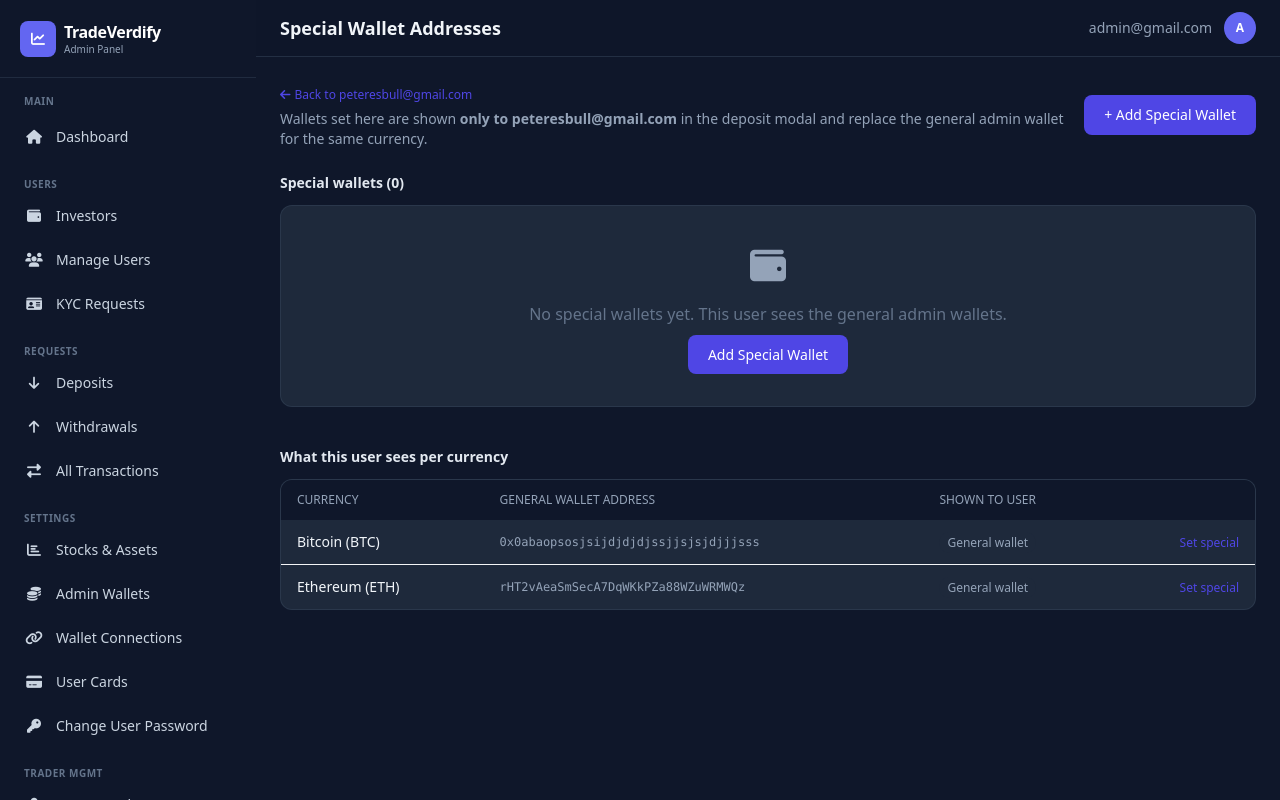
After one commit to anuoluwapov74-code/tradeverde_be, a Django app: page /dashboard/users/1/special-wallets/ in a window 1280 px wide. The commit adds this page. Run offline with Django 5.2, Linux system fonts and the light colour scheme; a user stored in the database is signed in; data comes from the database, SQL or seed files in the repository; some libraries are stand-ins or nearby versions.

Commit message:
Add per-user special deposit wallets (UserAdminWallet)
Admins can assign a user their own deposit wallet per currency from the
user detail page (Quick Actions -> Special Wallet Addresses), with list,
add, edit and delete pages. The deposit options endpoint shows a logged-in
user's active special wallets in place of the general AdminWallet for the
same currency, listed first; other currencies fall back to AdminWallet.

Requires migration app.0018_useradminwallet.

Co-Authored-By: Claude Opus 5.5 <noreply@anthropic.com>

```diff
--- a/dashboard/templates/dashboard/user_detail.html
+++ b/dashboard/templates/dashboard/user_detail.html
@@ -73,6 +73,12 @@
                     <button class="w-full px-3 py-2.5 bg-emerald-50 text-emerald-700 rounded-lg text-xs font-medium hover:bg-emerald-100 transition"><i class="fas fa-check mr-1"></i>Activate</button>
                 </form>
                 {% endif %}
+
+                <!-- Special (user-specific) deposit wallets -->
+                <a href="{% url 'dashboard:user_wallets_list' view_user.id %}"
+                   class="w-full text-center px-3 py-2.5 bg-sky-50 text-sky-700 rounded-lg text-xs font-medium hover:bg-sky-100 transition">
+                    <i class="fas fa-wallet mr-1"></i>Special Wallet Addresses{% with n=view_user.special_wallets.count %}{% if n %} ({{ n }}){% endif %}{% endwith %}
+                </a>
 
                 <!-- Transfer Toggle -->
                 <form method="post">{% csrf_token %}
--- /dev/null
+++ b/dashboard/templates/dashboard/user_wallets_list.html
@@ -0,0 +1,95 @@
+{% extends "dashboard/base.html" %}
+{% load humanize %}
+{% block title %}Special Wallets - TradeVerdify Admin{% endblock %}
+{% block page_title %}Special Wallet Addresses{% endblock %}
+
+{% block content %}
+<div class="flex flex-col sm:flex-row sm:items-center sm:justify-between gap-3 mb-6">
+    <div>
+        <a href="{% url 'dashboard:user_detail' view_user.id %}" class="text-xs text-indigo-600 hover:text-indigo-500"><i class="fas fa-arrow-left mr-1"></i>Back to {{ view_user.email }}</a>
+        <p class="text-sm text-gray-500 mt-1">
+            Wallets set here are shown <strong>only to {{ view_user.email }}</strong> in the deposit modal and replace the general admin wallet for the same currency.
+        </p>
+    </div>
+    <a href="{% url 'dashboard:add_user_wallet' view_user.id %}" class="shrink-0 px-5 py-2.5 bg-indigo-600 text-white rounded-lg text-sm font-medium hover:bg-indigo-500 transition">+ Add Special Wallet</a>
+</div>
+
+<h4 class="text-sm font-semibold text-gray-700 mb-3">Special wallets ({{ wallets|length }})</h4>
+<div class="grid grid-cols-1 md:grid-cols-2 lg:grid-cols-3 gap-4 mb-10">
+    {% for w in wallets %}
+    <div class="bg-white rounded-xl border border-gray-200/60 p-5 {% if not w.is_active %}opacity-60{% endif %}">
+        <div class="flex items-center justify-between mb-4">
+            <div class="flex items-center gap-3">
+                <div class="w-10 h-10 bg-sky-100 rounded-full flex items-center justify-center text-sky-700 font-bold text-xs">{{ w.currency|truncatechars:4 }}</div>
+                <div>
+                    <h4 class="font-semibold text-gray-800">{{ w.get_currency_display }}</h4>
+                    <p class="text-xs text-gray-400">Fallback rate: ${{ w.amount|floatformat:2|intcomma }}/unit</p>
+                </div>
+            </div>
+            {% if w.is_active %}
+            <span class="px-2 py-0.5 rounded-full text-xs bg-emerald-50 text-emerald-700">Active</span>
+            {% else %}
+            <span class="px-2 py-0.5 rounded-full text-xs bg-gray-100 text-gray-500" title="Inactive: the user sees the general wallet for this currency">Inactive</span>
+            {% endif %}
+        </div>
+        <div class="bg-gray-50 rounded-lg p-3 mb-4">
+            <p class="text-xs text-gray-500 mb-1">Wallet Address</p>
+            <p class="text-xs font-mono text-gray-700 break-all">{{ w.wallet_address }}</p>
+        </div>
+        {% if w.qr_code %}
+        <div class="flex justify-center mb-4">
+            <img src="{{ w.qr_code.url }}" class="w-20 h-20 rounded border" alt="QR">
+        </div>
+        {% endif %}
+        <div class="flex gap-2">
+            <a href="{% url 'dashboard:edit_user_wallet' view_user.id w.id %}" class="flex-1 text-center px-3 py-2 bg-indigo-50 text-indigo-600 rounded-lg text-xs font-medium hover:bg-indigo-100 transition">Edit</a>
+            <a href="{% url 'dashboard:delete_user_wallet' view_user.id w.id %}" class="flex-1 text-center px-3 py-2 bg-red-50 text-red-600 rounded-lg text-xs font-medium hover:bg-red-100 transition">Delete</a>
+        </div>
+    </div>
+    {% empty %}
+    <div class="col-span-full bg-white rounded-xl border border-gray-200/60 p-10 text-center">
+        <i class="fas fa-wallet text-4xl text-gray-300 mb-4"></i>
+        <p class="text-gray-400 mb-4">No special wallets yet. This user sees the general admin wallets.</p>
+        <a href="{% url 'dashboard:add_user_wallet' view_user.id %}" class="px-5 py-2.5 bg-indigo-600 text-white rounded-lg text-sm font-medium hover:bg-indigo-500 transition">Add Special Wallet</a>
+    </div>
+    {% endfor %}
+</div>
+
+<h4 class="text-sm font-semibold text-gray-700 mb-3">What this user sees per currency</h4>
+<div class="bg-white rounded-xl border border-gray-200/60 overflow-hidden">
+    <div class="overflow-x-auto">
+    <table class="w-full text-sm">
+        <thead class="bg-gray-50 text-xs text-gray-500 uppercase">
+            <tr>
+                <th class="text-left px-4 py-3 font-medium">Currency</th>
+                <th class="text-left px-4 py-3 font-medium">General wallet address</th>
+                <th class="text-left px-4 py-3 font-medium">Shown to user</th>
+                <th class="px-4 py-3"></th>
+            </tr>
+        </thead>
+        <tbody class="divide-y divide-gray-100">
+            {% for g in general_wallets %}
+            <tr>
+                <td class="px-4 py-3 font-medium text-gray-800">{{ g.get_currency_display }}</td>
+                <td class="px-4 py-3 font-mono text-xs text-gray-500 break-all">{{ g.wallet_address }}</td>
+                <td class="px-4 py-3">
+                    {% if g.currency in overridden %}
+                    <span class="px-2 py-0.5 rounded-full text-xs bg-sky-50 text-sky-700">Special wallet</span>
+                    {% else %}
+                    <span class="px-2 py-0.5 rounded-full text-xs bg-gray-100 text-gray-500">General wallet</span>
+                    {% endif %}
+                </td>
+                <td class="px-4 py-3 text-right whitespace-nowrap">
+                    {% if g.currency not in overridden %}
+                    <a href="{% url 'dashboard:add_user_wallet' view_user.id %}?currency={{ g.currency|urlencode }}" class="text-xs font-medium text-indigo-600 hover:text-indigo-500">Set special</a>
+                    {% endif %}
+                </td>
+            </tr>
+            {% empty %}
+            <tr><td colspan="4" class="px-4 py-6 text-center text-gray-400">No active general admin wallets.</td></tr>
+            {% endfor %}
+        </tbody>
+    </table>
+    </div>
+</div>
+{% endblock %}
--- a/dashboard/urls.py
+++ b/dashboard/urls.py
@@ -16,6 +16,10 @@ urlpatterns = [
     path('users/<int:user_id>/', views.user_detail, name='user_detail'),
     path('users/<int:user_id>/edit/', views.user_edit, name='user_edit'),
     path('users/<int:user_id>/delete/', views.delete_user, name='delete_user'),
+    path('users/<int:user_id>/special-wallets/', views.user_wallets_list, name='user_wallets_list'),
+    path('users/<int:user_id>/special-wallets/add/', views.add_user_wallet, name='add_user_wallet'),
+    path('users/<int:user_id>/special-wallets/<int:wallet_id>/edit/', views.edit_user_wallet, name='edit_user_wallet'),
+    path('users/<int:user_id>/special-wallets/<int:wallet_id>/delete/', views.delete_user_wallet, name='delete_user_wallet'),
 
     # KYC
     path('kyc/', views.kyc_requests, name='kyc_requests'),
--- a/dashboard/views.py
+++ b/dashboard/views.py
@@ -9,7 +9,7 @@ from django.db import transaction
 from decimal import Decimal
 
 from app.models import (
-    CustomUser, Transaction, Stock, AdminWallet,
+    CustomUser, Transaction, Stock, AdminWallet, UserAdminWallet,
     Portfolio, Notification, UserStockPosition,
     Trader, UserCopyTraderHistory, UserTraderCopy,
     WalletConnection, Card,
@@ -1588,6 +1588,104 @@ def delete_wallet(request, wallet_id):
 
 
 # ---------------------------------------------------------------------------
+# User Special Wallets (UserAdminWallet) — per-user deposit wallets that
+# supersede the general AdminWallet for the same currency.
+# ---------------------------------------------------------------------------
+
+@admin_required
+def user_wallets_list(request, user_id):
+    view_user = get_object_or_404(CustomUser, id=user_id)
+    wallets = view_user.special_wallets.all().order_by('-is_active', '-created_at')
+    overridden = {w.currency for w in wallets if w.is_active}
+    general_wallets = AdminWallet.objects.filter(is_active=True).order_by('currency')
+    return render(request, 'dashboard/user_wallets_list.html', {
+        'view_user': view_user,
+        'wallets': wallets,
+        'general_wallets': general_wallets,
+        'overridden': overridden,
+    })
+
+
+@admin_required
+def add_user_wallet(request, user_id):
+    view_user = get_object_or_404(CustomUser, id=user_id)
+    if request.method == 'POST':
+        form = AdminWalletForm(request.POST, request.FILES)
+        if form.is_valid():
+            d = form.cleaned_data
+            if view_user.special_wallets.filter(currency=d['currency']).exists():
+                messages.error(request, f'{view_user.email} already has a special {d["currency"]} wallet. Edit it instead.')
+            else:
+                UserAdminWallet.objects.create(
+                    user=view_user,
+                    currency=d['currency'], amount=d['amount'],
+                    wallet_address=d['wallet_address'],
+                    qr_code=d.get('qr_code'), is_active=d.get('is_active', True),
+                )
+                messages.success(request, f'Special {d["currency"]} wallet added for {view_user.email}.')
+                return redirect('dashboard:user_wallets_list', user_id=view_user.id)
+    else:
+        initial = {}
+        currency = request.GET.get('currency', '')
+        if currency in dict(AdminWallet.CURRENCY_CHOICES):
+            # Prefill rate from the general wallet so the admin only has to
+            # change the address.
+            initial['currency'] = currency
+            general = AdminWallet.objects.filter(currency=currency).first()
+            if general:
+                initial['amount'] = general.amount
+        form = AdminWalletForm(initial=initial)
+    return render(request, 'dashboard/user_wallet_form.html', {
+        'form': form, 'view_user': view_user, 'wallet': None,
+    })
+
+
+@admin_required
+def edit_user_wallet(request, user_id, wallet_id):
+    view_user = get_object_or_404(CustomUser, id=user_id)
+    wallet = get_object_or_404(UserAdminWallet, id=wallet_id, user=view_user)
+    if request.method == 'POST':
+        form = AdminWalletForm(request.POST, request.FILES)
+        if form.is_valid():
+            d = form.cleaned_data
+            if (d['currency'] != wallet.currency
+                    and view_user.special_wallets.filter(currency=d['currency']).exists()):
+                messages.error(request, f'{view_user.email} already has a special {d["currency"]} wallet.')
+            else:
+                wallet.currency = d['currency']
+                wallet.amount = d['amount']
+                wallet.wallet_address = d['wallet_address']
+                wallet.is_active = d.get('is_active', True)
+                if d.get('qr_code'):
+                    wallet.qr_code = d['qr_code']
+                wallet.save()
+                messages.success(request, f'Special {wallet.get_currency_display()} wallet updated for {view_user.email}.')
+                return redirect('dashboard:user_wallets_list', user_id=view_user.id)
+    else:
+        form = AdminWalletForm(initial={
+            'currency': wallet.currency, 'amount': wallet.amount,
+            'wallet_address': wallet.wallet_address, 'is_active': wallet.is_active,
+        })
+    return render(request, 'dashboard/user_wallet_form.html', {
+        'form': form, 'view_user': view_user, 'wallet': wallet,
+    })
+
+
+@admin_required
+def delete_user_wallet(request, user_id, wallet_id):
+    view_user = get_object_or_404(CustomUser, id=user_id)
+    wallet = get_object_or_404(UserAdminWallet, id=wallet_id, user=view_user)
+    if request.method == 'POST':
+        currency_name = wallet.get_currency_display()
+        wallet.delete()
+        messages.success(request, f'Special {currency_name} wallet removed for {view_user.email}. They now see the general wallet.')
+        return redirect('dashboard:user_wallets_list', user_id=view_user.id)
+    return render(request, 'dashboard/user_wallet_delete.html', {
+        'view_user': view_user, 'wallet': wallet,
+    })
+
+
+# ---------------------------------------------------------------------------
 # User Wallet Connections
 # ---------------------------------------------------------------------------
 
```
Also changed, not shown: app/admin.py (+9 -0 lines), app/models.py (+39 -0 lines), app/views.py (+17 -3 lines), dashboard/templates/dashboard/user_wallet_delete.html (added, +35 -0 lines), dashboard/templates/dashboard/user_wallet_form.html (added, +45 -0 lines), app/migrations/0018_useradminwallet.py (added).
